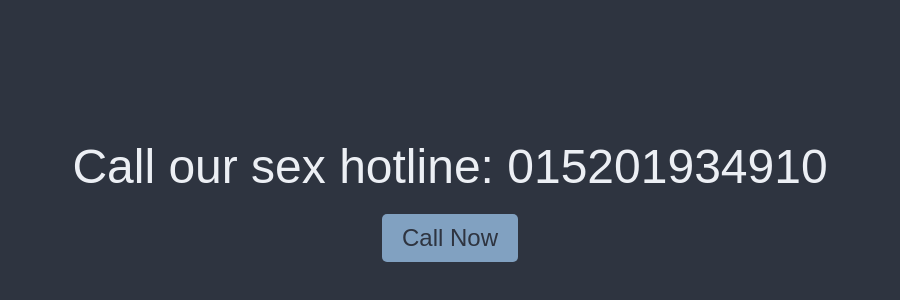
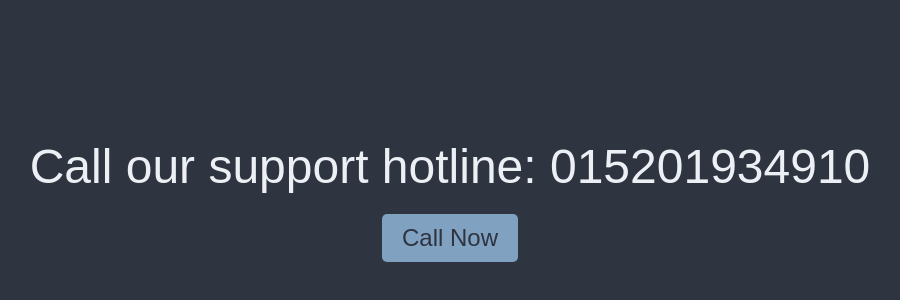
Before and after one commit to MRNORT/daim, a plain HTML site: page index.html in a window 1280 px wide. Shown: the part 200-500 px from the top of the page, without its empty margins (190-1090 px from the left). Drawn offline with Linux system fonts and the light colour scheme.

Commit message:
Update index.html

```diff
--- a/index.html
+++ b/index.html
@@ -81,7 +81,7 @@
 <body>
   <div class="container">
     <div class="phone-number">
-      Call our sex hotline: 015201934910
+      Call our support hotline: 015201934910
     </div>
     <button class="call-button" onclick="makeCall()">Call Now</button>
   </div>
```
